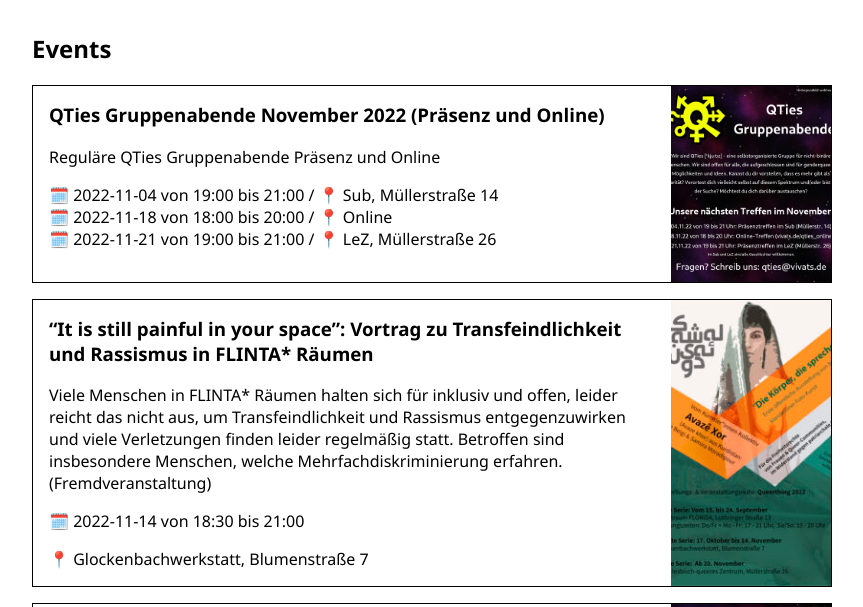
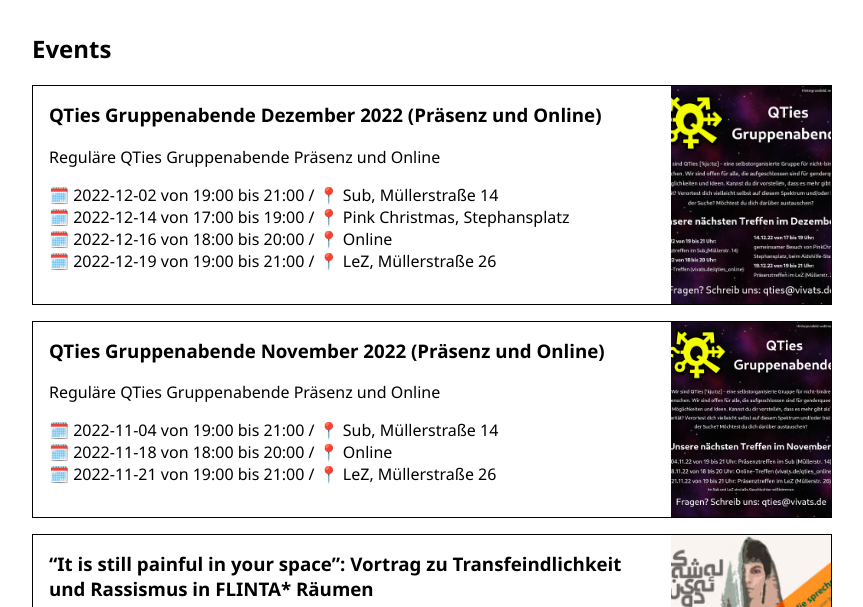
Before and after one commit to vivats-ev/vivats.de, a Jekyll site: the page built from events.html, in a window 1280 px wide and 900 px high, cut to the strip 293-900 px from the top of the window. Shown: the whole strip, without its empty margins (208-1071 px from the left). Built offline with Jekyll 4.4.1, drawn with Linux system fonts in a browser that asks for light colours.

Commit message:
Eventankündigung

```diff
--- /dev/null
+++ b/_events/2022-12-qties.md
@@ -0,0 +1,22 @@
+---
+title: QTies Gruppenabende Dezember 2022 (Präsenz und Online)
+sort_date: 2022-12
+dates:
+  - { day: 2022-12-02, start: "19:00", end: "21:00", place: "Sub, Müllerstraße 14" }
+  - { day: 2022-12-14, start: "17:00", end: "19:00", place: "Pink Christmas, Stephansplatz" }
+  - { day: 2022-12-16, start: "18:00", end: "20:00", place: Online }
+  - { day: 2022-12-19, start: "19:00", end: "21:00", place: "LeZ, Müllerstraße 26" }
+description: Reguläre QTies Gruppenabende Präsenz und Online
+hero: /img/events/2022-12-qties/qties_sharepic_dec22.png
+theme: qties-page
+---
+
+Im Dezember finden wieder reguläre Gruppenabende der QTies statt.
+Dieses Mal mit vier Terminen:
+
+* am 2. Dezember im Sub,
+* am 14. Dezember ein gemeinsamer Besuch von [Pink Christmas](https://www.pink-christmas.de/) (Treffen beim Aidshilfe-Stand),
+* am 16. Dezember [online auf Jitsi](/qties_online) und
+* am 19. Dezember im LeZ.
+
+![](/img/events/2022-12-qties/qties_sharepic_dec22.png)
```
Also changed, not shown: _events/2022-11-qties.md (+1 -1 lines), img/events/2022-12-qties/qties_sharepic_dec22.png (added).
